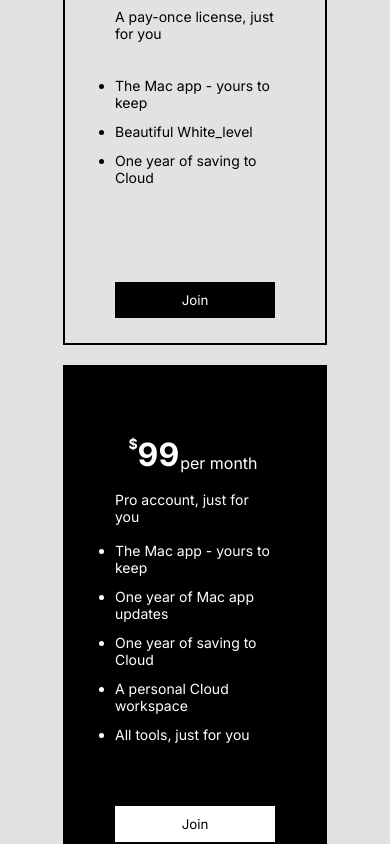
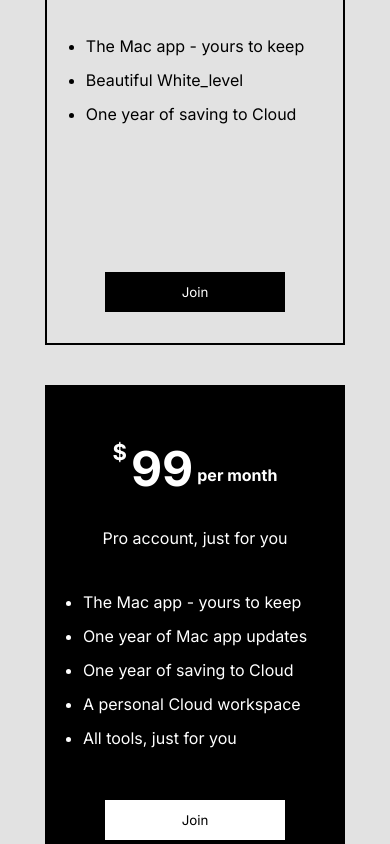
Before and after one commit to Kaydev-cmd/18design-web-app, a React (Vite) app in the folder frontend/: page / in a window 390 px wide. Shown: the part 2860-3704 px from the top of the page. Built offline with nearby package versions, Linux system fonts and the light colour scheme; a web font is replaced by a local one.

Commit message:
Refactored some code for the pricing cards section

```diff
--- a/frontend/src/pages/home/Home.css
+++ b/frontend/src/pages/home/Home.css
@@ -188,37 +188,12 @@ body {
   margin-bottom: 14px;
 }
 
-.pricing-wrapper,
-.pricing-cards-wrapper,
-.pricing-card-amount-and-plan-wrapper,
-.pricing-card-wrapper-black-card,
-.pricing-card-wrapper,
-.pricing-card,
-.pricing-card-amount h5,
-.pricing-card-list ul {
+.pricing-wrapper {
   display: flex;
 }
 
-.pricing-cards-wrapper,
-.pricing-card {
-  justify-content: space-evenly;
-}
-
-.pricing-card,
-.pricing-card-list ul {
-  flex-direction: column;
-}
-
-.pricing-wrapper .pricing-btn,
-.pricing-card-btn button,
-.pricing-card-wrapper-black-card .pricing-card-btn button {
+.pricing-wrapper .pricing-btn {
   cursor: pointer;
-}
-
-.pricing-card-wrapper-black-card,
-.pricing-card-btn button,
-.pricing-card-wrapper-black-card .pricing-card-btn button {
-  background-color: #000;
 }
 
 .pricing-wrapper {
@@ -246,73 +221,102 @@ body {
 
 /* Pricing Cards */
 
-.pricing-card-amount-and-plan-wrapper {
-  gap: 5px;
+.pricing-cards-wrapper,
+.pricing-card,
+.pricing-card.black,
+.pricing-card .amount-and-plan h5,
+.pricing-card.black .amount-and-plan h5 {
+  display: flex;
 }
 
-.pricing-card-wrapper-black-card .pricing-card-amount h5,
-.pricing-card-wrapper-black-card .pricing-card-plan,
-.pricing-card-wrapper-black-card .pricing-card-description p,
-.pricing-card-wrapper-black-card .pricing-card-list ul {
-  color: #ffffff;
+.pricing-card .amount-and-plan h5 p,
+.pricing-card.black .amount-and-plan h5 p,
+.pricing-card.white button,
+.pricing-card.white.first-card p,
+.pricing-card.white.first-card .amount-and-plan,
+.pricing-card.white.first-card .card-list {
+  position: relative;
 }
 
-.pricing-card-wrapper-black-card,
-.pricing-card-wrapper {
-  border: 2px solid #000;
-  padding: 50px;
+.pricing-card.white.first-card p,
+.pricing-card.white.first-card .amount-and-plan,
+.pricing-card.white.first-card .card-list {
+  bottom: 30px;
+}
+
+.pricing-card.black .amount-and-plan h5,
+.pricing-card.black .amount-and-plan h5 span,
+.pricing-card.black .card-list ul li,
+.pricing-card.black p,
+.pricing-card button {
+  color: #fff;
+}
+
+.pricing-card.black,
+.pricing-card button {
+  background-color: #000;
+}
+
+.pricing-cards-wrapper {
+  justify-content: space-around;
+}
+
+.pricing-card,
+.pricing-card.black {
+  flex-direction: column;
+  justify-content: center;
+  align-items: center;
+  gap: 30px;
+  border: 2px solid black;
+  width: 400px;
   height: 500px;
 }
 
-.pricing-card-btn,
-.pricing-card-plan {
-  position: relative;
+.pricing-card .amount-and-plan h5,
+.pricing-card.black .amount-and-plan h5 {
+  gap: 4px;
 }
 
-.pricing-card-btn {
-  top: 60px;
+.pricing-card .amount-and-plan h5 span,
+.pricing-card.black .amount-and-plan h5 span {
+  font-size: 22px;
 }
 
-.pricing-card-btn button,
-.pricing-card-wrapper-black-card .pricing-card-btn button {
-  width: 100%;
-  padding: 10px 15px;
-  border: none;
-  color: #ffffff;
-  transition: 0.3s ease-in-out;
+.pricing-card .amount-and-plan h5 h6,
+.pricing-card.black .amount-and-plan h5 h6 {
+  font-size: 60px;
 }
 
-.pricing-card-btn button:hover {
-  opacity: 0.9;
+.pricing-card .amount-and-plan h5 p,
+.pricing-card.black .amount-and-plan h5 p {
+  top: 40px;
 }
 
-.pricing-card-wrapper-black-card .pricing-card-btn {
-  top: 48px;
+.pricing-card .card-list ul li,
+.pricing-card.black .card-list ul li {
+  margin: 14px;
 }
 
-.pricing-card-wrapper.last-card .pricing-card-btn {
-  top: 46px;
-}
-
-.pricing-card-wrapper-black-card .pricing-card-btn button {
-  background-color: #ffffff;
+.pricing-card.black button {
+  background-color: #fff;
   color: #000;
 }
 
-.pricing-card-amount h5 span {
-  font-size: 24px;
+.pricing-card.white button {
+  top: 30px;
 }
 
-.pricing-card-amount h5 p {
-  font-size: 80px;
+.pricing-card.white.last-card button {
+  top: 6px;
 }
 
-.pricing-card-plan {
-  top: 60px;
-}
-
-.pricing-card-list ul {
-  gap: 12px;
+.pricing-card button,
+.pricing-card.black button {
+  width: 180px;
+  height: 40px;
+  cursor: pointer;
+  border: none;
+  transition: 0.3s ease-in-out;
 }
 
 /* FAQs */
@@ -449,23 +453,12 @@ body {
   .pricing .pricing-wrapper img {
     width: 400px;
   }
-  .pricing-cards-wrapper {
-    gap: 10px;
-  }
-  .pricing-card-amount h5 p {
-    font-size: 70px;
-  }
-  .pricing-card-plan {
-    top: 50px;
-  }
-  .pricing-card-wrapper-black-card .pricing-card-btn {
-    top: 46px;
-  }
-  .pricing-card-description p {
-    font-size: 14px;
-  }
-  .pricing-card-list ul li {
-    font-size: 14px;
+
+  /* Pricing Cards */
+
+  .pricing-card,
+  .pricing-card.black {
+    width: 320px;
   }
 
   /* FAQs */
@@ -557,24 +550,11 @@ body {
 
   /* Pricing */
 
-  .pricing-cards-wrapper {
-    display: flex;
-    flex-wrap: wrap;
-  }
-  .pricing-card {
-    align-items: center;
-  }
   .pricing-wrapper .pricing-right-wrapper h1 {
     font-size: 48px;
   }
   .pricing-wrapper .pricing-right-wrapper h1 p {
     font-size: 14px;
-  }
-  .pricing-card {
-    width: 300px;
-  }
-  .pricing-card-btn-wrapper {
-    width: 100%;
   }
   .pricing .pricing-wrapper img {
     width: 300px;
@@ -582,11 +562,45 @@ body {
 
   /* Pricing Cards */
 
-  .pricing-card {
-    width: 200px;
+  .pricing-card,
+  .pricing-card.black {
+    width: 240px;
+    height: 600px;
+    padding: 14px;
   }
-  .pricing-cards-wrapper {
-    gap: 20px;
+  .pricing-card.white.first-card p,
+  .pricing-card.black p,
+  .pricing-card.white.last-card p {
+    font-size: 14px;
+  }
+  .pricing-card.black button,
+  .pricing-card.white.first-card p,
+  .pricing-card.white.first-card .amount-and-plan,
+  .pricing-card.white.first-card .card-list {
+    position: relative;
+  }
+  .pricing-card.white.first-card p,
+  .pricing-card.white.first-card .amount-and-plan,
+  .pricing-card.white.first-card .card-list {
+    bottom: 50px;
+  }
+  .pricing-card .amount-and-plan h5 h6,
+  .pricing-card.black .amount-and-plan h5 h6 {
+    font-size: 38px;
+  }
+  .pricing-card .amount-and-plan h5 p,
+  .pricing-card.black .amount-and-plan h5 p {
+    font-size: 12px;
+    top: 26px;
+  }
+  .pricing-card.white.first-card button {
+    top: 54px;
+  }
+  .pricing-card.black button {
+    top: 8px;
+  }
+  .pricing-card.white.last-card button {
+    top: 0px;
   }
 
   /* FAQs */
@@ -688,6 +702,34 @@ body {
   .pricing-wrapper .pricing-right-wrapper p {
     font-size: 14px;
   }
+
+  /* Pricing Cards */
+
+  .pricing-cards-wrapper {
+    flex-direction: column;
+    align-items: center;
+    gap: 40px;
+  }
+  .pricing-card,
+  .pricing-card.black {
+    width: 340px;
+    height: 500px;
+  }
+  .pricing-card.white.first-card p,
+  .pricing-card.black p,
+  .pricing-card.white.last-card p,
+  .pricing-card .amount-and-plan h5 p,
+  .pricing-card.black .amount-and-plan h5 p {
+    font-size: 16px;
+  }
+  .pricing-card .amount-and-plan h5 h6,
+  .pricing-card.black .amount-and-plan h5 h6 {
+    font-size: 48px;
+  }
+  .pricing-card .amount-and-plan h5 p,
+  .pricing-card.black .amount-and-plan h5 p {
+    top: 26px;
+  }
 }
 
 /* sm */
@@ -768,13 +810,6 @@ body {
     flex-direction: column;
     gap: 8px;
   }
-  .pricing-card-plan p {
-    position: relative;
-    bottom: 14px;
-  }
-  .pricing-card-amount h5 p {
-    font-size: 52px;
-  }
 
   /* FAQs */
 
@@ -821,9 +856,6 @@ body {
     width: 120px;
     padding: 6px 5px;
   }
-  /* .how-it-works-left-wrapper {
-    align-items: center;
-  } */
   .how-it-works .how-it-works-left-wrapper h1 {
     font-size: 28px;
   }
@@ -850,21 +882,16 @@ body {
   }
   /* Pricing */
 
-  .pricing-card {
-    width: 160px;
-  }
-  .pricing-card-amount h5 span {
-    font-size: 14px;
-  }
-  .pricing-card-amount h5 p {
-    font-size: 32px;
-  }
-  .pricing-card-plan p {
-    right: 4px;
-    bottom: 32px;
-  }
   .pricing-wrapper .pricing-right-wrapper h1 {
     font-size: 28px;
+  }
+
+  /* Pricing Cards */
+
+  .pricing-card,
+  .pricing-card.black {
+    width: 300px;
+    height: 500px;
   }
 
   /* FAQs */
--- a/frontend/src/pages/home/Home.jsx
+++ b/frontend/src/pages/home/Home.jsx
@@ -1,12 +1,5 @@
 // import React from "react";
 import "./Home.css";
-
-// Refactor Pricing Cards section
-
-/*
-  Push the navbar first, followed by the hero, the about us, the how it works section, then
-  pricing section.
-*/
 
 // Ticket #2: Check the margin spacing between the sections throughout the project!!
 // Ticket #3: Handle the responsiveness for the pricing and common section and the footer!!
@@ -202,72 +195,39 @@ const Home = () => {
             </div>
           </div>
 
+          {/* Pricing Cards */}
           <div className="pricing-cards">
+            <div className="container">
               <div className="pricing-cards-wrapper">
-              <div className="pricing-card-wrapper">
-                <div className="pricing-card">
-                  <div className="pricing-card-amount-and-plan-wrapper">
-                    <div className="pricing-card-amount-wrapper">
-                      <div className="pricing-card-amount">
+                <div className="pricing-card white first-card">
+                  <div className="amount-and-plan">
                     <h5>
                       <span>$</span>
-                          <p>49</p>
+                      <h6>49</h6>
+                      <p>per month</p>
                     </h5>
                   </div>
-                    </div>
-                    <div className="pricing-card-plan-wrapper">
-                      <div className="pricing-card-plan">
-                        <p>per month</p>
-                      </div>
-                    </div>
-                  </div>
-                  <div className="pricing-card-description-wrapper">
-                    <div className="pricing-card-description">
                   <p>A pay-once license, just for you</p>
-                    </div>
-                  </div>
-                  <div className="pricing-card-list-wrapper">
-                    <div className="pricing-card-list">
+                  <div className="card-list">
                     <ul>
                       <li>The Mac app - yours to keep</li>
                       <li>Beautiful White_level</li>
                       <li>One year of saving to Cloud</li>
                     </ul>
                   </div>
-                  </div>
-                  <div className="pricing-card-btn-wrapper">
-                    <div className="pricing-card-btn">
                   <button>Join</button>
                 </div>
-                  </div>
-                </div>
-              </div>
 
-              {/* Black Card */}
-              <div className="pricing-card-wrapper pricing-card-wrapper-black-card">
-                <div className="pricing-card">
-                  <div className="pricing-card-amount-and-plan-wrapper">
-                    <div className="pricing-card-amount-wrapper">
-                      <div className="pricing-card-amount">
+                <div className="pricing-card black">
+                  <div className="amount-and-plan">
                     <h5>
                       <span>$</span>
-                          <p>99</p>
+                      <h6>99</h6>
+                      <p>per month</p>
                     </h5>
                   </div>
-                    </div>
-                    <div className="pricing-card-plan-wrapper">
-                      <div className="pricing-card-plan">
-                        <p>per month</p>
-                      </div>
-                    </div>
-                  </div>
-                  <div className="pricing-card-description-wrapper">
-                    <div className="pricing-card-description">
                   <p>Pro account, just for you</p>
-                    </div>
-                  </div>
-                  <div className="pricing-card-list-wrapper">
-                    <div className="pricing-card-list">
+                  <div className="card-list">
                     <ul>
                       <li>The Mac app - yours to keep</li>
                       <li>One year of Mac app updates</li>
@@ -276,53 +236,28 @@ const Home = () => {
                       <li>All tools, just for you</li>
                     </ul>
                   </div>
-                  </div>
-                  <div className="pricing-card-btn-wrapper">
-                    <div className="pricing-card-btn">
                   <button>Join</button>
                 </div>
-                  </div>
-                </div>
-              </div>
 
-              <div className="pricing-card-wrapper last-card">
-                <div className="pricing-card">
-                  <div className="pricing-card-amount-and-plan-wrapper">
-                    <div className="pricing-card-amount-wrapper">
-                      <div className="pricing-card-amount">
+                <div className="pricing-card white last-card">
+                  <div className="amount-and-plan">
                     <h5>
                       <span>$</span>
-                          <p>299</p>
+                      <h6>299</h6>
+                      <p>per month</p>
                     </h5>
                   </div>
-                    </div>
-                    <div className="pricing-card-plan-wrapper">
-                      <div className="pricing-card-plan">
-                        <p>per month</p>
-                      </div>
-                    </div>
-                  </div>
-                  <div className="pricing-card-description-wrapper">
-                    <div className="pricing-card-description">
                   <p>A subscription for the whole team</p>
-                    </div>
-                  </div>
-                  <div className="pricing-card-list-wrapper">
-                    <div className="pricing-card-list">
+                  <div className="card-list">
                     <ul>
                       <li>Access to the Mac app for all</li>
                       <li>A shared Cloud workspace</li>
-                        <li>Free Cloud access for unlim</li>
+                      <li>Free Cloud access to unlim</li>
                       <li>Easy team management</li>
                       <li>No license key required</li>
                     </ul>
                   </div>
-                  </div>
-                  <div className="pricing-card-btn-wrapper">
-                    <div className="pricing-card-btn">
                   <button>Join</button>
-                    </div>
-                  </div>
                 </div>
               </div>
             </div>
```
Lines whose indentation alone changed are shown as unchanged.
